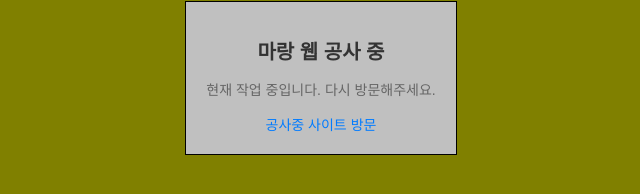
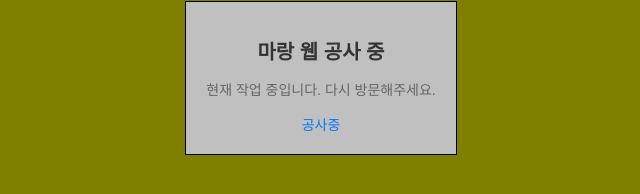
Before and after one commit to marang111/marangjob-a, a plain HTML site: page index.html in a window 1280 px wide. Shown: the part 330-524 px from the top of the page, 319-959 px from the left. Drawn offline with Linux system fonts and the light colour scheme.

Commit message:
Update index.html

```diff
--- a/index.html
+++ b/index.html
@@ -49,7 +49,7 @@
     <div class="container">
         <h1>마랑 웹 공사 중</h1>
         <p>현재 작업 중입니다. 다시 방문해주세요.</p>
-        <a href="https://marang111.github.io/">공사중 사이트 방문</a>
+        <a href="https://marang111.github.io/">공사중</a>
     </div>
 
 </body>
```
